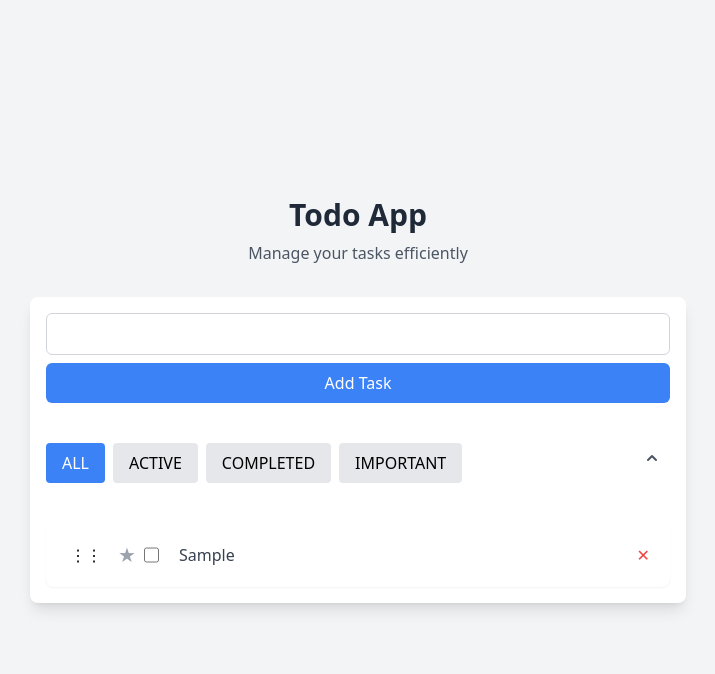
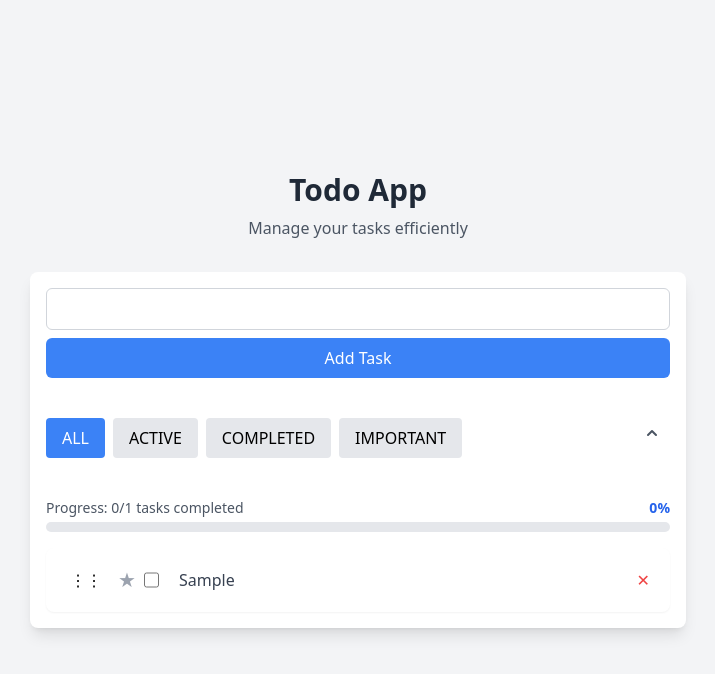
Before and after one commit to denys-semanchuk/ToDo-Application, a React (Create React App) app: page / in a window 1280 px wide. Both pictures are taken after typing "Sample" into the empty fields and a click on the button "Add Task". Shown: the top 674 px of the page, without its empty margins (282-997 px from the left). Built offline with nearby package versions, Linux system fonts and the light colour scheme.

Commit message:
added the tasks completion progress bar

```diff
--- /dev/null
+++ b/src/components/ProgressBar/ProgressBar.tsx
@@ -0,0 +1,30 @@
+import React from 'react';
+
+
+export const ProgressBar: React.FC<ProgressBarProps> = ({ completed, total }) => {
+  const percentage = total === 0 ? 0 : Math.round((completed / total) * 100);
+
+  return (
+    <div className="mb-4">
+      <div className="flex justify-between mb-1">
+        <span className="text-sm text-gray-600">
+          Progress: {completed}/{total} tasks completed
+        </span>
+        <span className="text-sm font-semibold text-blue-600">
+          {percentage}%
+        </span>
+      </div>
+      <div className="w-full bg-gray-200 rounded-full h-2.5">
+        <div
+          className="bg-blue-600 h-2.5 rounded-full transition-all duration-500"
+          style={{ width: `${percentage}%` }}
+        />
+      </div>
+    </div>
+  );
+};
+
+interface ProgressBarProps {
+  completed: number;
+  total: number;
+}
--- a/src/components/TaskList/TaskList.tsx
+++ b/src/components/TaskList/TaskList.tsx
@@ -5,8 +5,9 @@ import { Notification } from '../Notification/Notification'
 import { DndContext, closestCenter, KeyboardSensor, PointerSensor, useSensor, useSensors, DragEndEvent } from '@dnd-kit/core';
 import { SortableContext, sortableKeyboardCoordinates, verticalListSortingStrategy } from '@dnd-kit/sortable';
 import { SortableTaskItem } from './SortableTaskItem';
-import { clearCompleted, reorderTasks } from 'slices/taskSlice';
+import { reorderTasks } from 'slices/taskSlice';
 import { ClearCompletedBtn } from 'components/ClearCompletedBtn/ClearCompletedBtn';
+import { ProgressBar } from 'components/ProgressBar/ProgressBar';
 
 export const TaskList: React.FC = () => {
   const [error, setError] = useState<string | null>(null)
@@ -49,7 +50,7 @@ export const TaskList: React.FC = () => {
     }
   });
 
-
+  const completedTasks = tasks.filter(task => task.completed).length;
 
   const handleDragEnd = (event: DragEndEvent) => {
     const { active, over } = event;
@@ -84,11 +85,12 @@ export const TaskList: React.FC = () => {
         strategy={verticalListSortingStrategy}
       >
         <div className="space-y-2">
+          <ProgressBar completed={completedTasks} total={tasks.length} />
           {filteredTasks.map((task) => (
             <SortableTaskItem key={task.id} task={task} />
           ))}
         </div>
-        <ClearCompletedBtn tasks={tasks}/>
+        <ClearCompletedBtn tasks={tasks} />
       </SortableContext>
     </DndContext>
   );
```
Also changed, not shown: src/App.tsx (+4 -4 lines).
